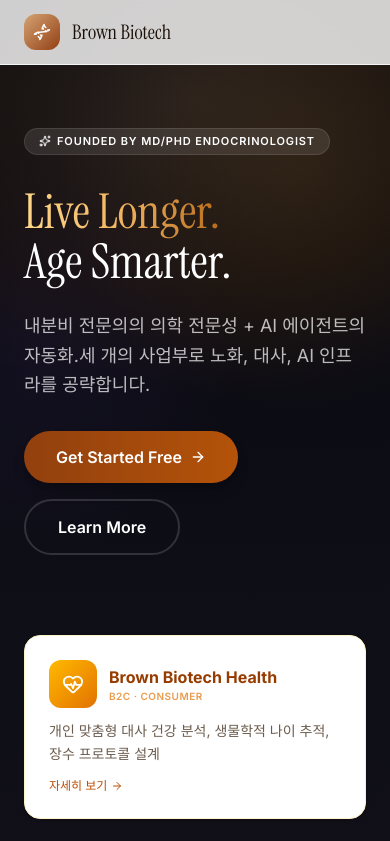
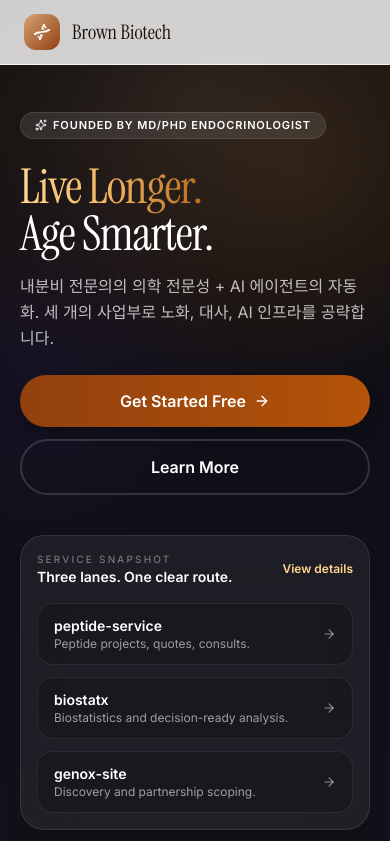
Before and after one commit to ohbryt/brown-ai, a React (Vite) app: page / in a window 390 px wide. Shown: the top 841 px of the page. Built offline with nearby package versions, Linux system fonts and the light colour scheme.

Commit message:
Make homepage more mobile-friendly

```diff
--- a/src/App.tsx
+++ b/src/App.tsx
@@ -601,19 +601,19 @@
       </nav>
 
       {/* ── HERO ── */}
-      <section className="relative pt-32 pb-20 overflow-hidden bg-gradient-to-b from-[#07070d] via-[#0f0f18] to-[#15111a] text-white">
+      <section className="relative pt-28 sm:pt-32 pb-16 sm:pb-20 overflow-hidden bg-gradient-to-b from-[#07070d] via-[#0f0f18] to-[#15111a] text-white">
         <div className="hero-glow top-[-200px] left-1/2 -translate-x-1/2" />
         <div className="blob-warm w-[500px] h-[500px] -top-20 -right-40" />
         <div className="blob-cool w-[400px] h-[400px] top-40 -left-40" />
 
-        <div className="max-w-7xl mx-auto px-6 grid lg:grid-cols-2 gap-12 items-center relative z-10">
+        <div className="max-w-7xl mx-auto px-5 sm:px-6 grid lg:grid-cols-2 gap-10 sm:gap-12 items-center relative z-10">
           {/* Left: Text */}
-          <div className="text-white">
-            <div className="section-badge bg-white/10 text-white border border-white/10 mb-8">
+          <div className="text-white max-w-xl">
+            <div className="section-badge bg-white/10 text-white border border-white/10 mb-6 sm:mb-8">
               <Sparkles size={12} /> Founded by MD/PhD Endocrinologist
             </div>
 
-            <h1 className="heading-serif text-5xl sm:text-6xl lg:text-7xl leading-[1.05] mb-6">
+            <h1 className="heading-serif text-[3rem] sm:text-6xl lg:text-7xl leading-[0.98] tracking-tight mb-4 sm:mb-6">
               <span className="bg-gradient-to-r from-[#ffd88a] via-[#f0b45f] to-[#b86c1b] bg-clip-text text-transparent">
                 Live Longer.
               </span>
@@ -621,17 +621,17 @@
               <span className="text-white">Age Smarter.</span>
             </h1>
 
-            <p className="text-lg text-white/72 max-w-lg mb-8 leading-relaxed">
+            <p className="text-base sm:text-lg text-white/72 max-w-lg mb-6 sm:mb-8 leading-relaxed">
               내분비 전문의의 의학 전문성 + AI 에이전트의 자동화.
-              <br className="hidden sm:inline" />
-              세 개의 사업부로 노화, 대사, AI 인프라를 공략합니다.
+              <span className="hidden sm:inline"><br />세 개의 사업부로 노화, 대사, AI 인프라를 공략합니다.</span>
+              <span className="sm:hidden"> 세 개의 사업부로 노화, 대사, AI 인프라를 공략합니다.</span>
             </p>
 
-            <div className="flex flex-wrap gap-4">
-              <button onClick={() => openWaitlist("Basic")} className="group inline-flex items-center gap-2 px-8 py-3.5 rounded-full bg-gradient-to-r from-brand to-accent text-white font-semibold shadow-lg shadow-black/20 hover:shadow-xl hover:shadow-black/30 transition-all">
+            <div className="flex flex-col sm:flex-row gap-3 sm:gap-4">
+              <button onClick={() => openWaitlist("Basic")} className="group inline-flex items-center justify-center gap-2 px-6 sm:px-8 py-3.5 rounded-full bg-gradient-to-r from-brand to-accent text-white font-semibold shadow-lg shadow-black/20 hover:shadow-xl hover:shadow-black/30 transition-all w-full sm:w-auto">
                 Get Started Free <ArrowRight size={16} className="group-hover:translate-x-1 transition-transform" />
               </button>
-              <a href="#bu-section" className="inline-flex items-center gap-2 px-8 py-3.5 rounded-full border-2 border-white/15 text-white font-semibold hover:bg-white/5 transition">
+              <a href="#bu-section" className="inline-flex items-center justify-center gap-2 px-6 sm:px-8 py-3.5 rounded-full border-2 border-white/15 text-white font-semibold hover:bg-white/5 transition w-full sm:w-auto">
                 Learn More
               </a>
             </div>
@@ -643,8 +643,36 @@
           </div>
         </div>
 
+        {/* Mobile-first service snapshot */}
+        <div className="max-w-5xl mx-auto px-5 sm:px-6 mt-10 sm:mt-20 relative z-10 lg:hidden">
+          <div className="rounded-3xl border border-white/10 bg-white/6 backdrop-blur-xl p-4 sm:p-5 shadow-xl shadow-black/15">
+            <div className="flex items-center justify-between gap-4 mb-4">
+              <div>
+                <p className="text-[10px] uppercase tracking-[0.22em] text-white/45">Service snapshot</p>
+                <p className="text-sm font-semibold text-white">Three lanes. One clear route.</p>
+              </div>
+              <a href="#bu-section" className="text-xs font-semibold text-[#ffd88a] hover:text-[#ffe7b0] transition">View details</a>
+            </div>
+            <div className="grid gap-3">
+              {[
+                ["peptide-service", "Peptide projects, quotes, consults."],
+                ["biostatx", "Biostatistics and decision-ready analysis."],
+                ["genox-site", "Discovery and partnership scoping."],
+              ].map(([lane, desc]) => (
+                <div key={lane} className="flex items-center justify-between gap-3 rounded-2xl border border-white/8 bg-black/20 px-4 py-3">
+                  <div>
+                    <div className="text-sm font-semibold text-white">{lane}</div>
+                    <div className="text-xs text-white/58">{desc}</div>
+                  </div>
+                  <ArrowRight size={14} className="text-white/50 shrink-0" />
+                </div>
+              ))}
+            </div>
+          </div>
+        </div>
+
         {/* BU Cards */}
-        <div className="max-w-5xl mx-auto px-6 mt-20 grid sm:grid-cols-3 gap-6 relative z-10">
+        <div className="hidden lg:grid max-w-5xl mx-auto px-6 mt-20 sm:grid-cols-3 gap-6 relative z-10">
           <button onClick={() => { setActiveTab("health"); document.getElementById("bu-section")?.scrollIntoView({ behavior: "smooth" }); }}
             className="group text-left p-6 rounded-2xl bg-white border border-amber-100 shadow-sm card-lift">
             <div className="flex items-center gap-3 mb-3">
```
